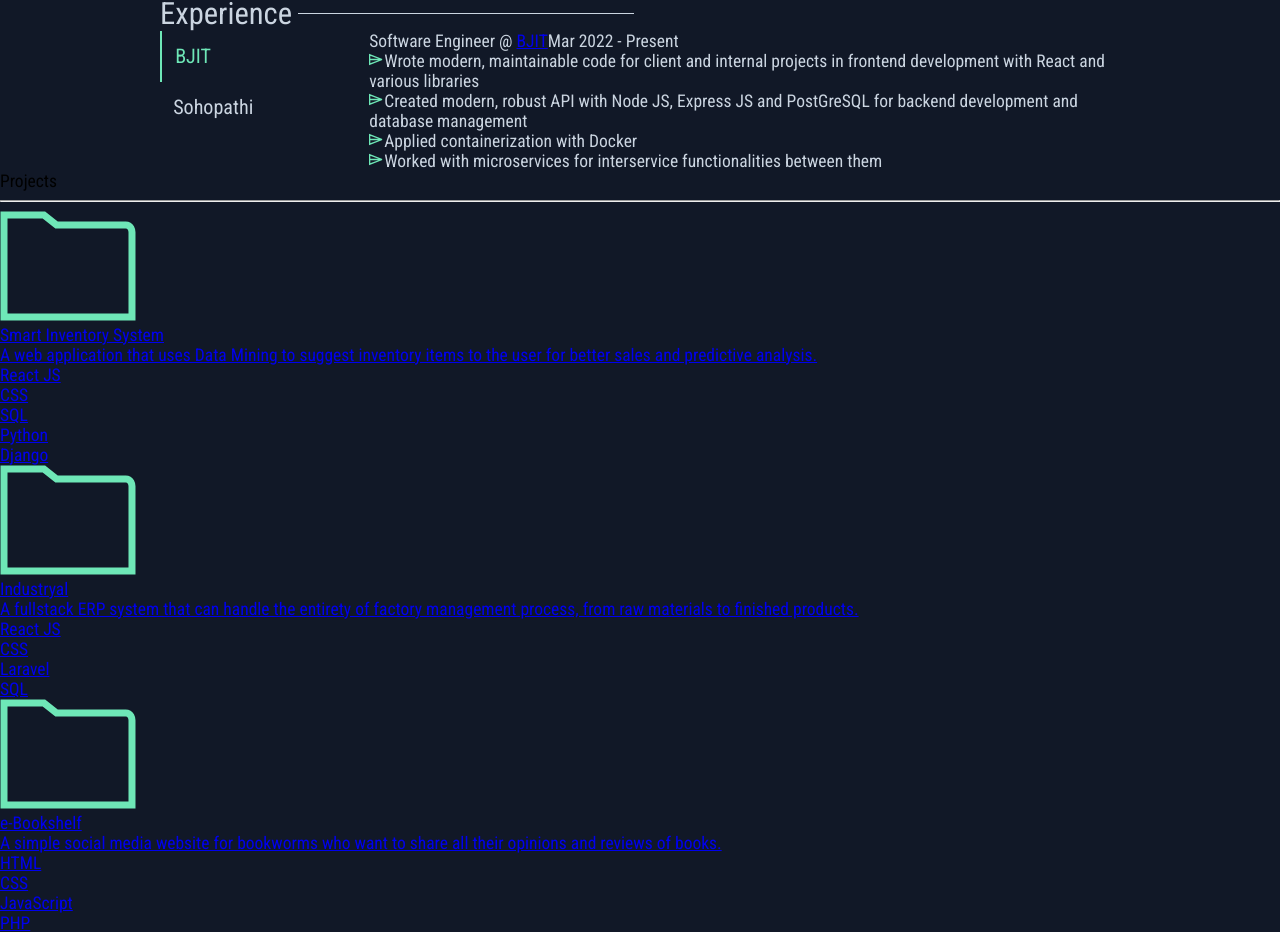
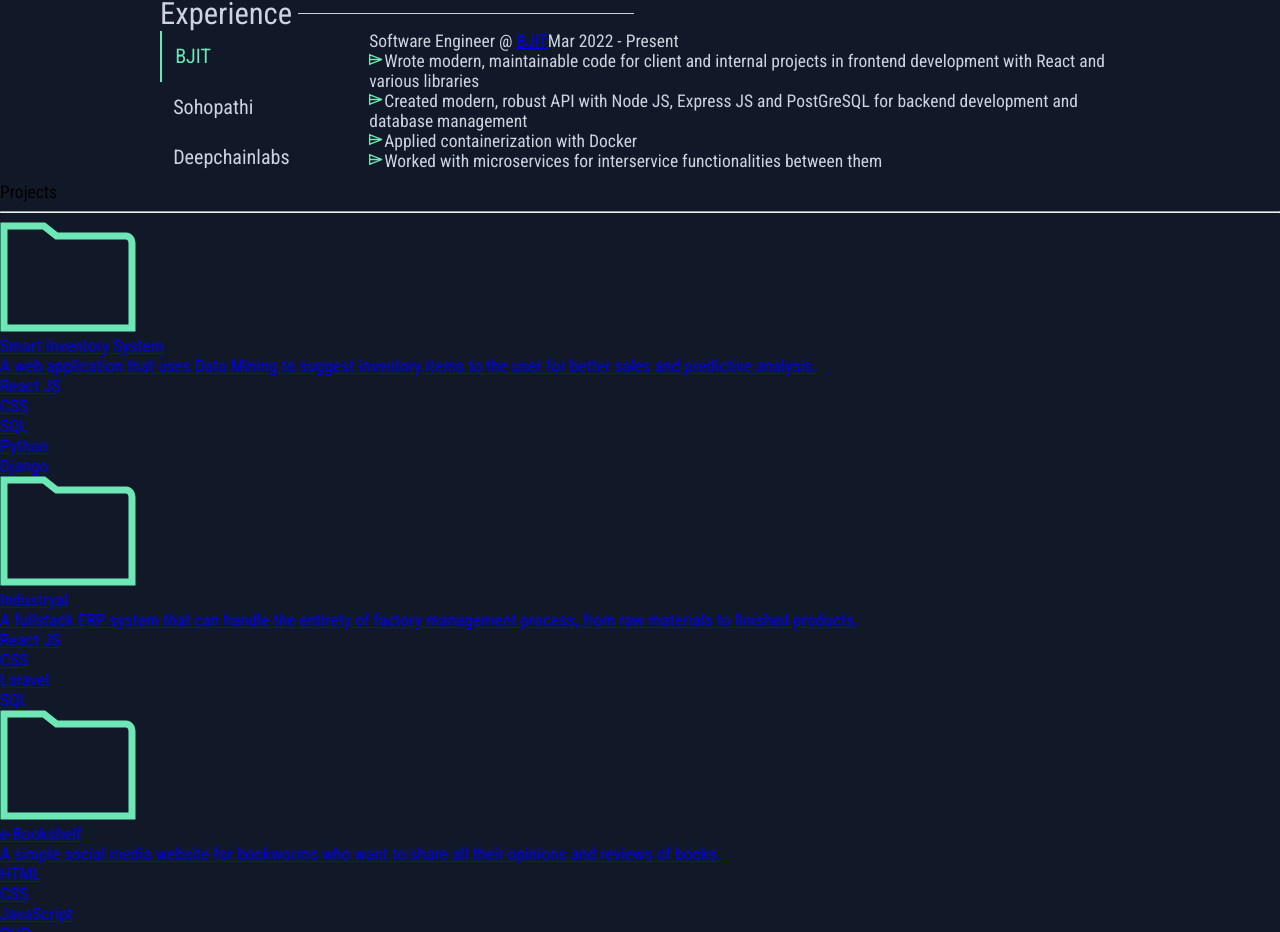
Before and after one commit to snigdho611/snigdho611.dev, a React (Create React App) app: page / in a window 1280 px wide. Shown: the part 1270-2202 px from the top of the page. Built offline with nearby package versions, Linux system fonts and the light colour scheme.

Commit message:
Updated experience section

```diff
--- a/src/App.tsx
+++ b/src/App.tsx
@@ -103,6 +103,19 @@ const App: React.FC = () => {
           "Created maintainable UI with React JS and CSS for frontend development",
           "Wrote scripts for mongoose for proper complex querying and manipulation of data",
           "Created API with Node JS, Express JS and MongoDB",
+        ],
+      },
+      {
+        id: 3,
+        company: "Deepchainlabs",
+        title: "Software Engineer",
+        timeStart: "Jul 2021",
+        timeEnd: "Sep 2022",
+        url: "https://www.deepchainlabs.com/",
+        description: [
+          "Maintained documentation for client projects",
+          "Created system diagrams for client project",
+          "Worked on client project with Laravel and MySQL",
         ],
       },
     ],
```
